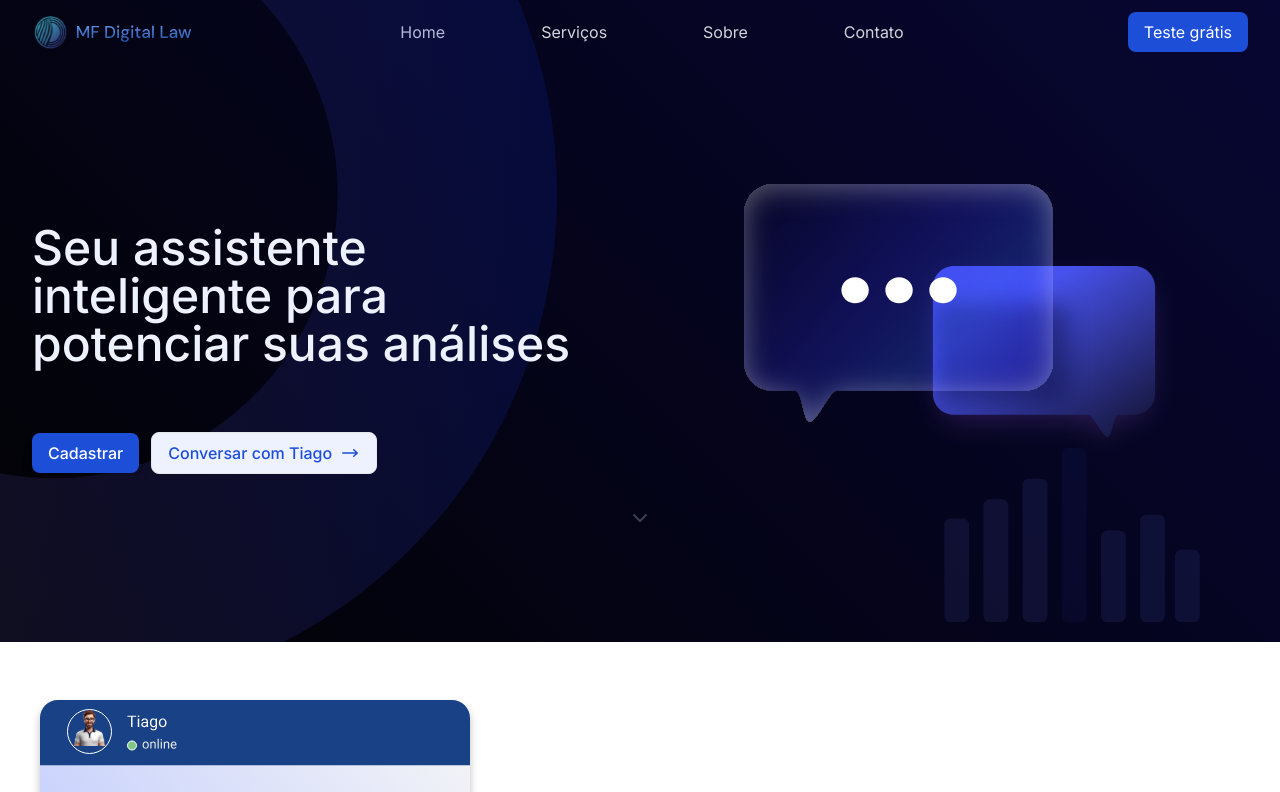
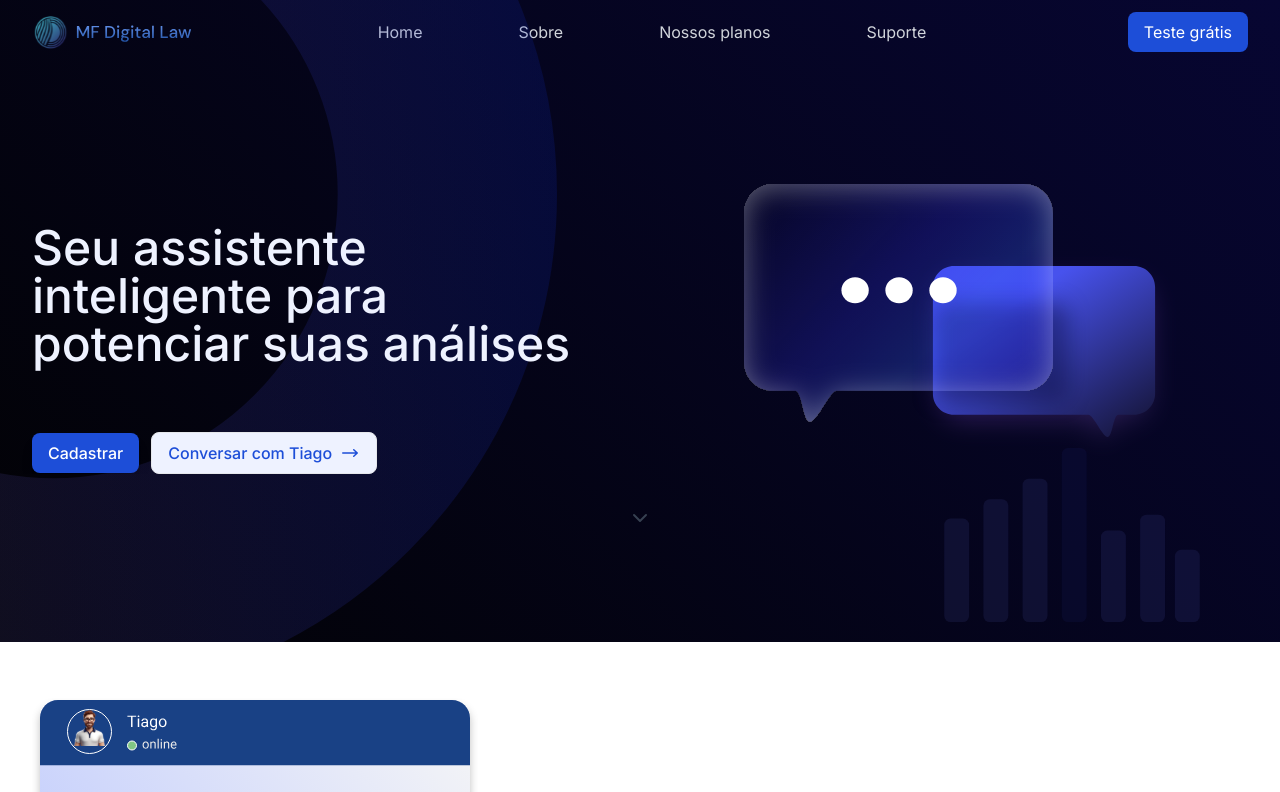
Before and after one commit to System-Apollo/FRONT_T.IA.GO, a Next.js app: page / in a window 1280 px wide. Shown: the top 792 px of the page. Built offline with nearby package versions, Linux system fonts and the light colour scheme.

Commit message:
♻️ refat: changed id and page names

```diff
--- a/src/pages/Initial/Navbar/index.tsx
+++ b/src/pages/Initial/Navbar/index.tsx
@@ -34,14 +34,14 @@ const Navbar: React.FC = () => {
           <a href="#home" className="text-gray-300 hover:text-blue-500 px-4">
             Home
           </a>
-          <a href="#services" className="text-gray-300 hover:text-blue-500 px-4">
-            Serviços
-          </a>
-          <a href="#about" className="text-gray-300 hover:text-blue-500 px-4">
+          <a href="#sobre" className="text-gray-300 hover:text-blue-500 px-4">
             Sobre
           </a>
-          <a href="#contact" className="text-gray-300 hover:text-blue-500 px-4">
-            Contato
+          <a href="#planos" className="text-gray-300 hover:text-blue-500 px-4">
+            Nossos planos
+          </a>
+          <a href="#suporte" className="text-gray-300 hover:text-blue-500 px-4">
+            Suporte
           </a>
         </div>
 
@@ -71,14 +71,14 @@ const Navbar: React.FC = () => {
             <a href="#home" className="block text-gray-600 hover:text-blue-500">
               Home
             </a>
-            <a href="#services" className="block text-gray-600 hover:text-blue-500">
-              Serviços
-            </a>
-            <a href="#about" className="block text-gray-600 hover:text-blue-500">
+            <a href="#sobre" className="block text-gray-600 hover:text-blue-500">
               Sobre
             </a>
-            <a href="#contact" className="block text-gray-600 hover:text-blue-500">
-              Contato
+            <a href="#planos" className="block text-gray-600 hover:text-blue-500">
+              Nossos planos
+            </a>
+            <a href="#suporte" className="block text-gray-600 hover:text-blue-500">
+              Suporte
             </a>
           </div>
           <div className="px-4 py-3">
```
